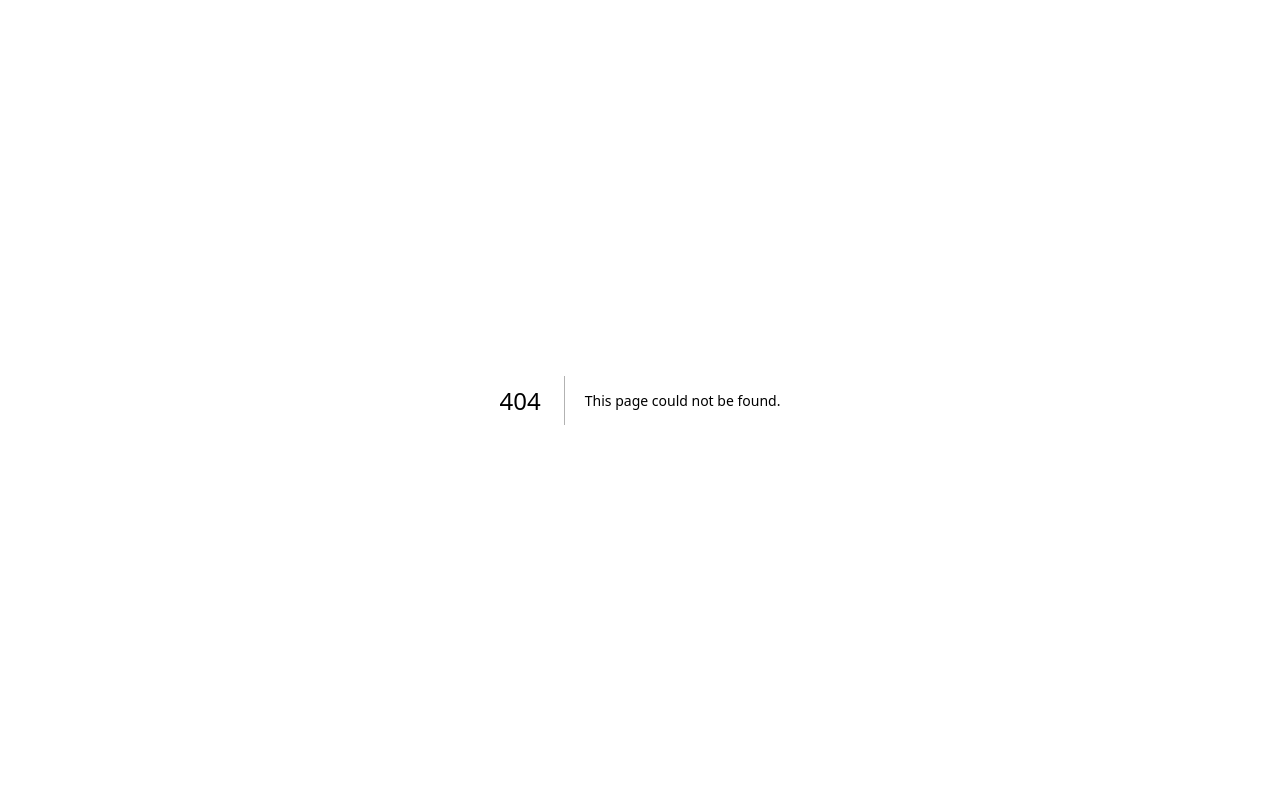
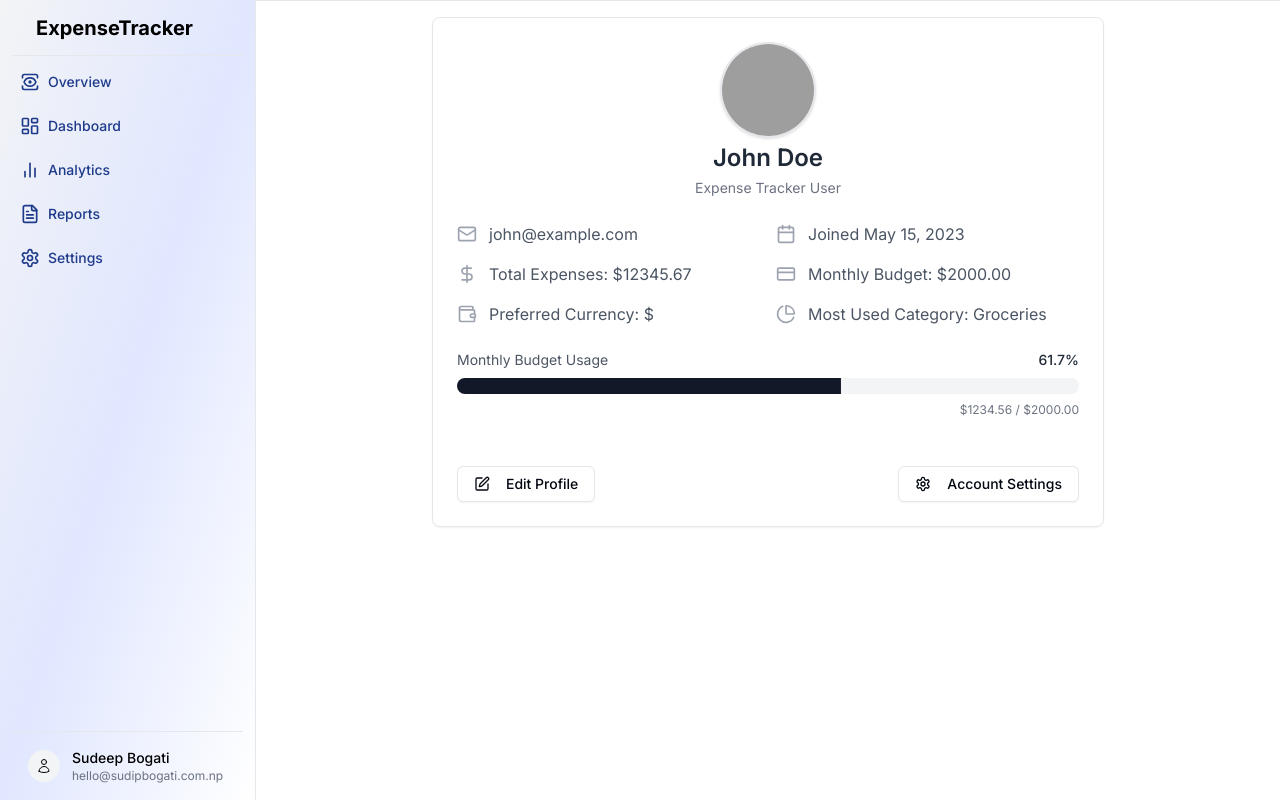
Before and after one commit to sudeepbogati7/x-penses, a Next.js app: page /tracker/profile in a window 1280 px wide. Before the commit this address had no page. Built offline with nearby package versions, Linux system fonts and the light colour scheme; grey boxes are pictures that could not be loaded.

Commit message:
User profile

```diff
--- a/app/tracker/dashboard/page.tsx
+++ b/app/tracker/dashboard/page.tsx
@@ -59,7 +59,6 @@ var API_URL = "http://localhost:3001/api"
 export default function Dashboard() {
 
     const router = useRouter();
-    const { responseData, setResponseData } = useResponseData();
     const [error, setError] = useState(null);
     const [userData, setUserData] = useState(null);
     const [expenseData, setExpenseData] = useState<any[]>();
@@ -234,7 +233,7 @@ export default function Dashboard() {
                     <Pie data={data} />
                 </div>
                 <h2 className='text-center px-2 font-bold text-sm text-orange-600  w-fit mx-auto mt-8 my-3'>Daily Expense Analysis </h2>
-                <div className='w-full mx-auto p-2  w-5/6 bg-white  h-fit shadow rounded-lg'>
+                <div className='w-full mx-auto p-2  bg-white  h-fit shadow rounded-lg'>
                     <Bar data={expeseByDayData} options={expenseByDayOptions}/>
                 </div>
             </main>
--- /dev/null
+++ b/app/tracker/profile/page.tsx
@@ -0,0 +1,19 @@
+import UserProfile from '@/components/userProfile';
+
+export default function ProfilePage() {
+  return (
+    <main className=" flex items-center justify-center p-4">
+      <UserProfile
+        name="John Doe"
+        email="john@example.com"
+        joinedDate="May 15, 2023"
+        totalExpenses={12345.67}
+        monthlyBudget={2000}
+        currentMonthExpenses={1234.56}
+        preferredCurrency="$"
+        mostUsedCategory="Groceries"
+        avatarUrl="https://github.com/shadcn.png"
+      />
+    </main>
+  )
+}
--- /dev/null
+++ b/components/ui/avatar.tsx
@@ -0,0 +1,50 @@
+"use client"
+
+import * as React from "react"
+import * as AvatarPrimitive from "@radix-ui/react-avatar"
+
+import { cn } from "@/lib/utils"
+
+const Avatar = React.forwardRef<
+  React.ElementRef<typeof AvatarPrimitive.Root>,
+  React.ComponentPropsWithoutRef<typeof AvatarPrimitive.Root>
+>(({ className, ...props }, ref) => (
+  <AvatarPrimitive.Root
+    ref={ref}
+    className={cn(
+      "relative flex h-10 w-10 shrink-0 overflow-hidden rounded-full",
+      className
+    )}
+    {...props}
+  />
+))
+Avatar.displayName = AvatarPrimitive.Root.displayName
+
+const AvatarImage = React.forwardRef<
+  React.ElementRef<typeof AvatarPrimitive.Image>,
+  React.ComponentPropsWithoutRef<typeof AvatarPrimitive.Image>
+>(({ className, ...props }, ref) => (
+  <AvatarPrimitive.Image
+    ref={ref}
+    className={cn("aspect-square h-full w-full", className)}
+    {...props}
+  />
+))
+AvatarImage.displayName = AvatarPrimitive.Image.displayName
+
+const AvatarFallback = React.forwardRef<
+  React.ElementRef<typeof AvatarPrimitive.Fallback>,
+  React.ComponentPropsWithoutRef<typeof AvatarPrimitive.Fallback>
+>(({ className, ...props }, ref) => (
+  <AvatarPrimitive.Fallback
+    ref={ref}
+    className={cn(
+      "flex h-full w-full items-center justify-center rounded-full bg-muted",
+      className
+    )}
+    {...props}
+  />
+))
+AvatarFallback.displayName = AvatarPrimitive.Fallback.displayName
+
+export { Avatar, AvatarImage, AvatarFallback }
--- /dev/null
+++ b/components/ui/progress.tsx
@@ -0,0 +1,28 @@
+"use client"
+
+import * as React from "react"
+import * as ProgressPrimitive from "@radix-ui/react-progress"
+
+import { cn } from "@/lib/utils"
+
+const Progress = React.forwardRef<
+  React.ElementRef<typeof ProgressPrimitive.Root>,
+  React.ComponentPropsWithoutRef<typeof ProgressPrimitive.Root>
+>(({ className, value, ...props }, ref) => (
+  <ProgressPrimitive.Root
+    ref={ref}
+    className={cn(
+      "relative h-4 w-full overflow-hidden rounded-full bg-secondary",
+      className
+    )}
+    {...props}
+  >
+    <ProgressPrimitive.Indicator
+      className="h-full w-full flex-1 bg-primary transition-all"
+      style={{ transform: `translateX(-${100 - (value || 0)}%)` }}
+    />
+  </ProgressPrimitive.Root>
+))
+Progress.displayName = ProgressPrimitive.Root.displayName
+
+export { Progress }
--- /dev/null
+++ b/components/userProfile.tsx
@@ -0,0 +1,93 @@
+import React from 'react'
+import { User, Mail, Calendar, DollarSign, Edit, CreditCard, Wallet, PieChart, Settings } from 'lucide-react'
+import { Button } from "@/components/ui/button"
+import { Avatar, AvatarFallback, AvatarImage } from "@/components/ui/avatar";
+import { Card, CardContent, CardFooter, CardHeader } from "@/components/ui/card"
+import { Progress } from "@/components/ui/progress"
+
+interface UserProfileProps {
+  name: string
+  email: string
+  joinedDate: string
+  totalExpenses: number
+  monthlyBudget: number
+  currentMonthExpenses: number
+  preferredCurrency: string
+  mostUsedCategory: string
+  avatarUrl: string
+}
+
+export default function UserProfile({
+  name,
+  email,
+  joinedDate,
+  totalExpenses,
+  monthlyBudget,
+  currentMonthExpenses,
+  preferredCurrency,
+  mostUsedCategory,
+  avatarUrl
+}: UserProfileProps) {
+  const budgetUsagePercentage = (currentMonthExpenses / monthlyBudget) * 100
+
+  return (
+    <Card className="w-full max-w-2xl mx-auto bg-white ">
+      <CardHeader className="flex flex-col items-center pb-6 pt-6 space-y-1">
+        <Avatar className="w-24 h-24 border-2 border-gray-200 shadow">
+          <AvatarImage src={avatarUrl} alt={name} />
+          <AvatarFallback>{name.charAt(0)}</AvatarFallback>
+        </Avatar>
+        <h2 className="text-2xl font-semibold text-gray-800">{name}</h2>
+        <p className="text-sm text-gray-500">Expense Tracker User</p>
+      </CardHeader>
+      <CardContent className="space-y-6">
+        <div className="grid grid-cols-1 md:grid-cols-2 gap-4">
+          <div className="flex items-center text-gray-600">
+            <Mail className="w-5 h-5 mr-3 text-gray-400" />
+            <span>{email}</span>
+          </div>
+          <div className="flex items-center text-gray-600">
+            <Calendar className="w-5 h-5 mr-3 text-gray-400" />
+            <span>Joined {joinedDate}</span>
+          </div>
+          <div className="flex items-center text-gray-600">
+            <DollarSign className="w-5 h-5 mr-3 text-gray-400" />
+            <span>Total Expenses: {preferredCurrency}{totalExpenses.toFixed(2)}</span>
+          </div>
+          <div className="flex items-center text-gray-600">
+            <CreditCard className="w-5 h-5 mr-3 text-gray-400" />
+            <span>Monthly Budget: {preferredCurrency}{monthlyBudget.toFixed(2)}</span>
+          </div>
+          <div className="flex items-center text-gray-600">
+            <Wallet className="w-5 h-5 mr-3 text-gray-400" />
+            <span>Preferred Currency: {preferredCurrency}</span>
+          </div>
+          <div className="flex items-center text-gray-600">
+            <PieChart className="w-5 h-5 mr-3 text-gray-400" />
+            <span>Most Used Category: {mostUsedCategory}</span>
+          </div>
+        </div>
+        <div className="space-y-2">
+          <div className="flex justify-between items-center text-sm">
+            <span className="text-gray-600">Monthly Budget Usage</span>
+            <span className="font-medium text-gray-800">{budgetUsagePercentage.toFixed(1)}%</span>
+          </div>
+          <Progress value={budgetUsagePercentage} className="w-full" />
+          <p className="text-xs text-gray-500 text-right">
+            {preferredCurrency}{currentMonthExpenses.toFixed(2)} / {preferredCurrency}{monthlyBudget.toFixed(2)}
+          </p>
+        </div>
+      </CardContent>
+      <CardFooter className="flex justify-between pt-6">
+        <Button variant="outline" className="flex items-center space-x-2">
+          <Edit className="w-4 h-4" />
+          <span>Edit Profile</span>
+        </Button>
+        <Button variant="outline" className="flex items-center space-x-2">
+          <Settings className="w-4 h-4" />
+          <span>Account Settings</span>
+        </Button>
+      </CardFooter>
+    </Card>
+  )
+}
--- a/package.json
+++ b/package.json
@@ -12,8 +12,10 @@
   "dependencies": {
     "@headlessui/react": "^2.1.1",
     "@heroicons/react": "^2.1.4",
+    "@radix-ui/react-avatar": "^1.1.2",
     "@radix-ui/react-dialog": "^1.1.4",
     "@radix-ui/react-label": "^2.1.1",
+    "@radix-ui/react-progress": "^1.1.1",
     "@radix-ui/react-select": "^2.1.4",
     "@radix-ui/react-slot": "^1.1.1",
     "@radix-ui/react-toast": "^1.2.4",
```
Also changed, not shown: 1 other file (tests, documents, lock files or other folders).
